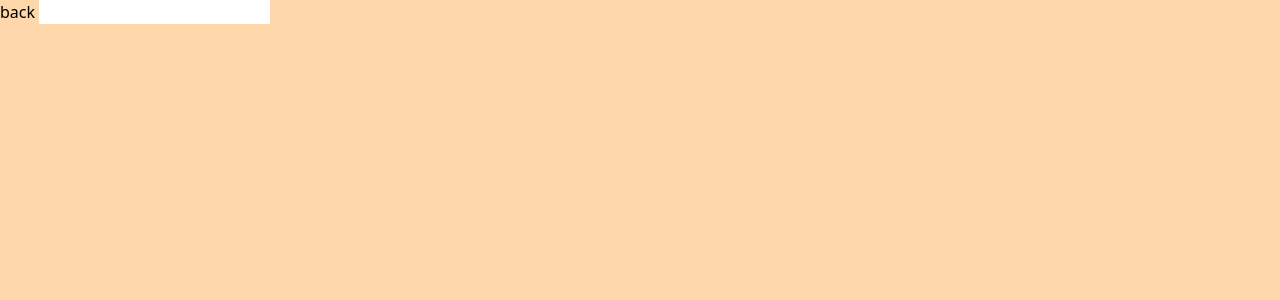
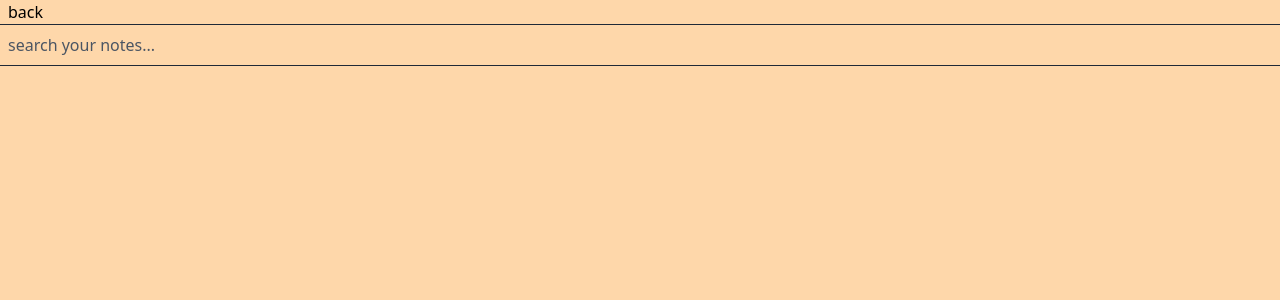
Before and after one commit to nichwch/nomad-hypertext, a SvelteKit app: page /search in a window 1280 px wide. Shown: the top 300 px of the page. Built offline with nearby package versions, Linux system fonts and the light colour scheme.

Commit message:
use full path for notes

```diff
--- a/main.cjs
+++ b/main.cjs
@@ -43,9 +43,11 @@ async function createWindow() {
   ipcMain.handle("read-dir", async (event, path, descending = false) => {
     const files = await fs.promises.readdir(path);
     const filesWithMetadata = files.map((fileName) => {
-      const stats = fs.statSync(`${path}/${fileName}`);
+      const filePath = `${path}/${fileName}`;
+      const stats = fs.statSync(filePath);
       return {
         name: fileName,
+        path: filePath,
         createdTime: stats.birthtime,
         modifiedTime: stats.mtime,
       };
--- a/src/routes/+page.svelte
+++ b/src/routes/+page.svelte
@@ -1,6 +1,6 @@
 <script>
   let notesDir = window.localStorage.getItem("notesDir");
-  /** @type {{name:string, createdTime:string, modifiedTime:string}[]} */
+  /** @type {{name:string, path:string, createdTime:string, modifiedTime:string}[]} */
   let files = [];
   /** @type {boolean}*/
   let descending = true;
@@ -83,7 +83,7 @@
     </div>
     {#each files as file}
       <div>
-        <a href={file.name}>
+        <a href={file.path}>
           <span> {file.name}</span><span class="float-right text-gray-700"
             >created {new Date(file.createdTime).toLocaleString()}</span
           >
--- a/src/routes/[noteName]/+page.svelte
+++ b/src/routes/[...noteName]/+page.svelte
@@ -10,16 +10,13 @@
     if (notesDir && contents !== lastFlushedContents) {
       lastFlushedContents = contents;
       //@ts-ignore
-      window.electronAPI.writeFile(
-        `${notesDir}/${$page.params.noteName}`,
-        contents
-      );
+      window.electronAPI.writeFile(`/${$page.params.noteName}`, contents);
     }
   }, 300);
   onDestroy(() => window.clearInterval(updateInterval));
   $: if (notesDir && contents === null) {
     //@ts-ignore
-    window.electronAPI.readFile(`${notesDir}/${$page.params.noteName}`).then(
+    window.electronAPI.readFile(`/${$page.params.noteName}`).then(
       /** @param {string|undefined} res */
       (res) => {
         if (res) contents = res;
--- a/src/routes/search/+page.svelte
+++ b/src/routes/search/+page.svelte
@@ -12,13 +12,21 @@
 </script>
 
 <div>
+  <div class="px-2 border-b border-b-gray-800">
     <a href="/">back</a>
-  <input type="text" bind:value={searchQuery} />
+  </div>
+  <input
+    class="w-full p-2 bg-transparent border-b border-b-gray-800 placeholder-gray-600"
+    type="text"
+    placeholder="search your notes..."
+    bind:value={searchQuery}
+  />
+  <div>
     {#if searchQuery && searchQuery.length > 0}
       {#each searchResults as result}
-      <div>
-        <h1>
-          From: <a href={`/${result.document.parent}`}
+        <div class="p-2 border-b border-b-gray-600">
+          <h1 class="text-sm">
+            From: <a class="underline" href={`/${result.document.parent}`}
               >{result.document.parent}</a
             >
           </h1>
@@ -27,3 +35,4 @@
       {/each}
     {/if}
   </div>
+</div>
```
Also changed, not shown: src/routes/[...noteName]/+layout.svelte (renamed from src/routes/[noteName]/+layout.svelte). Lines whose indentation alone changed are shown as unchanged.
